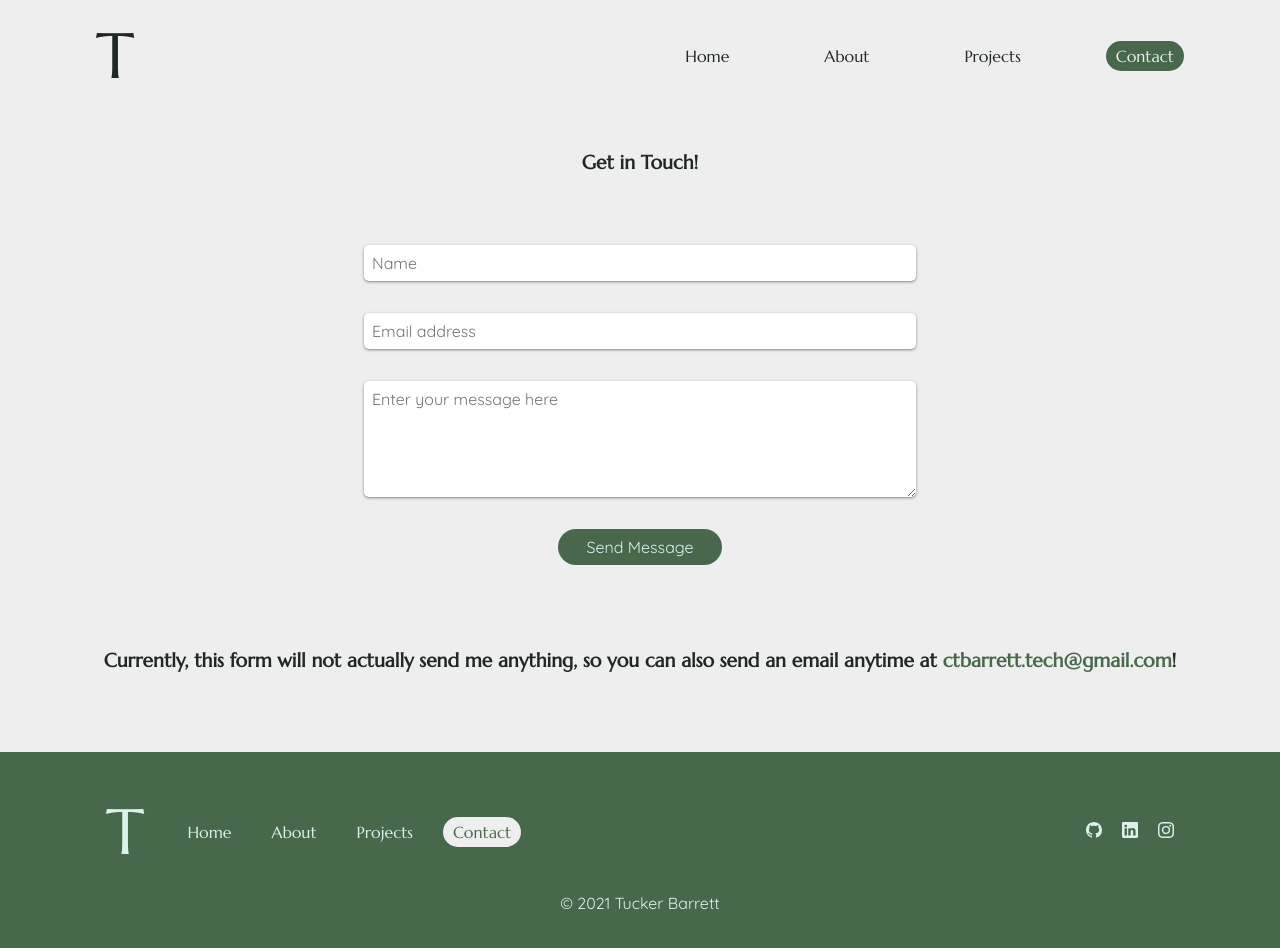
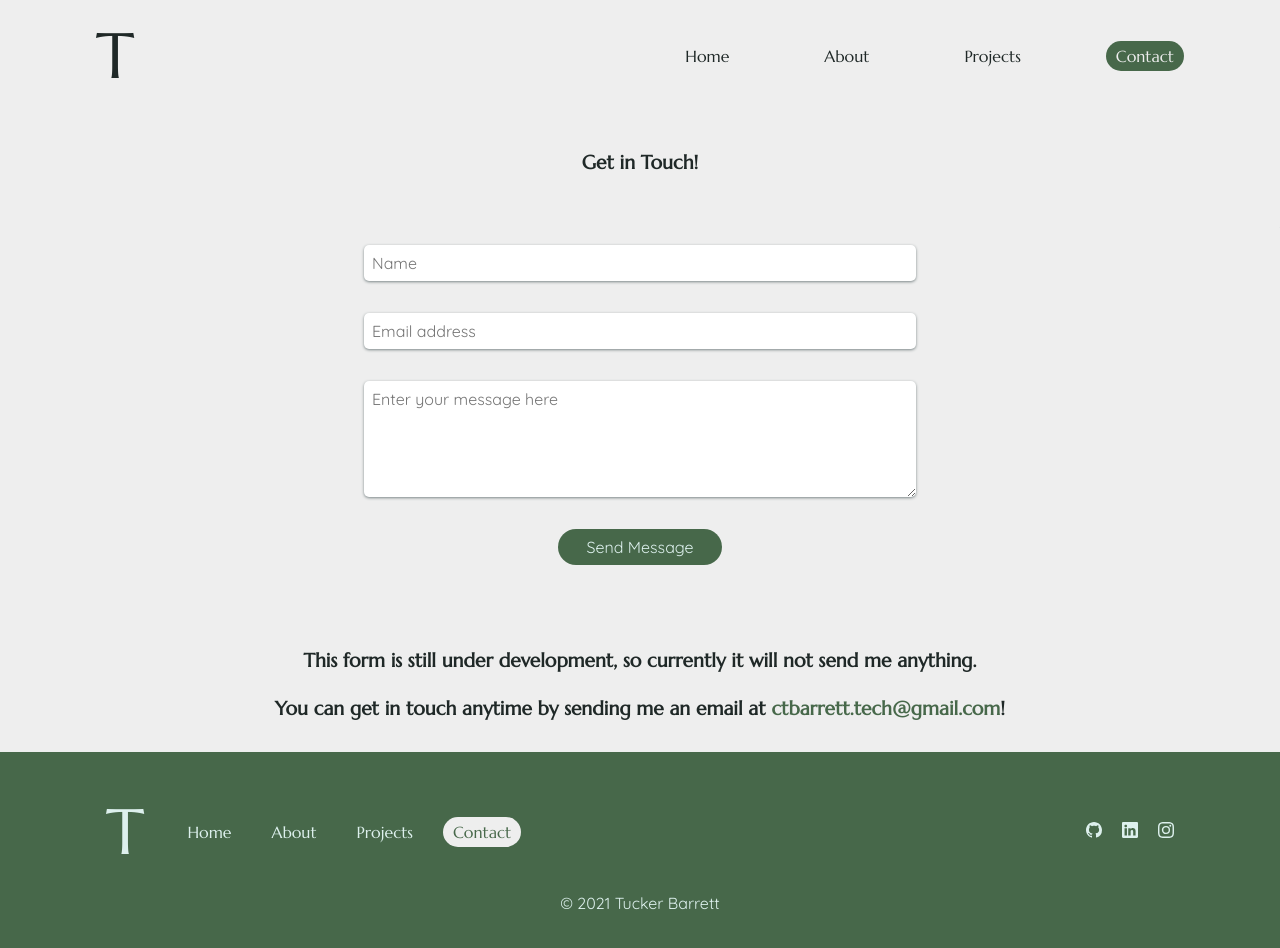
Before and after one commit to GrinninBarrett/react-portfolio-page, a React (Create React App) app: page /#/contact in a window 1280 px wide. Shown: the top 948 px of the page. Built offline with nearby package versions, Linux system fonts and the light colour scheme.

Commit message:
Edits style of contact message

```diff
--- a/src/pages/Contact.js
+++ b/src/pages/Contact.js
@@ -39,9 +39,9 @@ const Contact = () => {
   };
 
   // This prevents the blur event, which causes multiple notifications
-  const preventBlur = (event) => {
-    event.preventDefault();
-  };
+  // const preventBlur = (event) => {
+  //   event.preventDefault();
+  // };
 
   // const handleNotify = (event) => {
   //   const { target } = event;
@@ -213,7 +213,7 @@ const Contact = () => {
           />
           <StyledButton
             type="submit"
-            onMouseDown={preventBlur}
+            // onMouseDown={preventBlur}
             onClick={handleFormSubmit}
             className="input-item button quicksand"
           >
@@ -224,8 +224,9 @@ const Contact = () => {
       </div>
       <div class="container flex-item flex-column">
         <StyledContactByEmail className="base-text center">
-          Currently, this form will not actually send me anything, so you can
-          also send an email anytime at{' '}
+          This form is still under development, so currently it will not send me
+          anything. <br></br> <br></br> You can get in touch anytime by sending
+          me an email at{' '}
           <StyledEmail
             href="mailto:ctbarrett.tech@gmail.com"
             rel="noreferrer"
```
